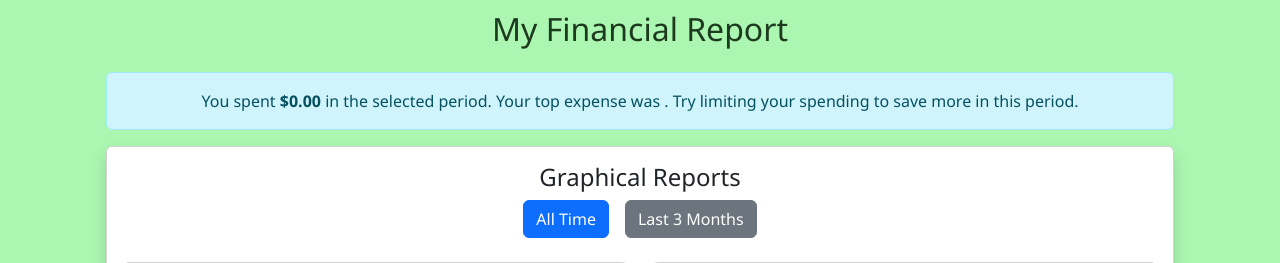
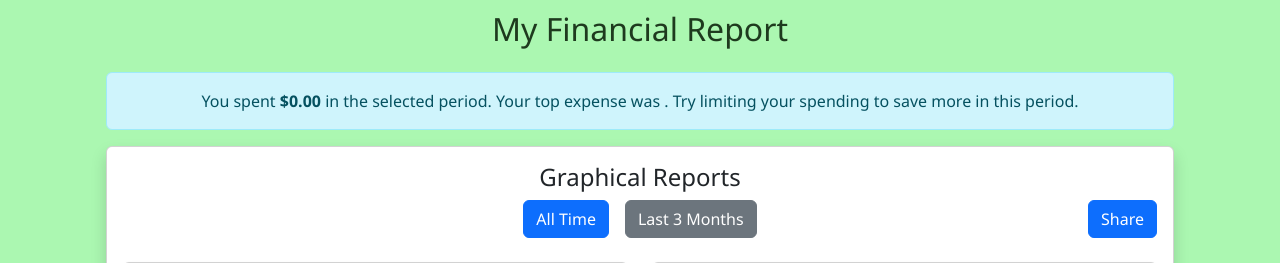
Before and after one commit to imermigkas3/MoneyParce, a Django app: page /transactions/report/ in a window 1280 px wide. Shown: the part 144-407 px from the top of the page. Run offline with Django 5.2, Linux system fonts and the light colour scheme; the visitor is signed in with stand-in values (Sample User, id 1); data that the repository does not hold is empty.

Commit message:
frontend share button on reports pg

```diff
--- a/transactions/templates/transactions/report.html
+++ b/transactions/templates/transactions/report.html
@@ -33,9 +33,16 @@
         <div class="card-body">
             <div class="text-center mb-4">
                 <h4>Graphical Reports</h4>
-                <div class="d-flex justify-content-center gap-3">
-                    <button class="btn btn-primary" onclick="loadReportData('all')">All Time</button>
-                    <button class="btn btn-secondary" onclick="loadReportData('3months')">Last 3 Months</button>
+                <div class="d-flex flex-row align-items-center justify-content-between">
+                    <div style="width: 33%;"></div>
+
+                    <div class="d-flex gap-3 justify-content-center" style="width: 33%;">
+                        <button class="btn btn-primary" onclick="loadReportData('all')">All Time</button>
+                        <button class="btn btn-secondary" onclick="loadReportData('3months')">Last 3 Months</button>
+                    </div>
+                    <div class="d-flex justify-content-end" style="width: 33%;">
+                        <button class="btn btn-primary">Share</button>
+                    </div>
                 </div>
             </div>
 
```
